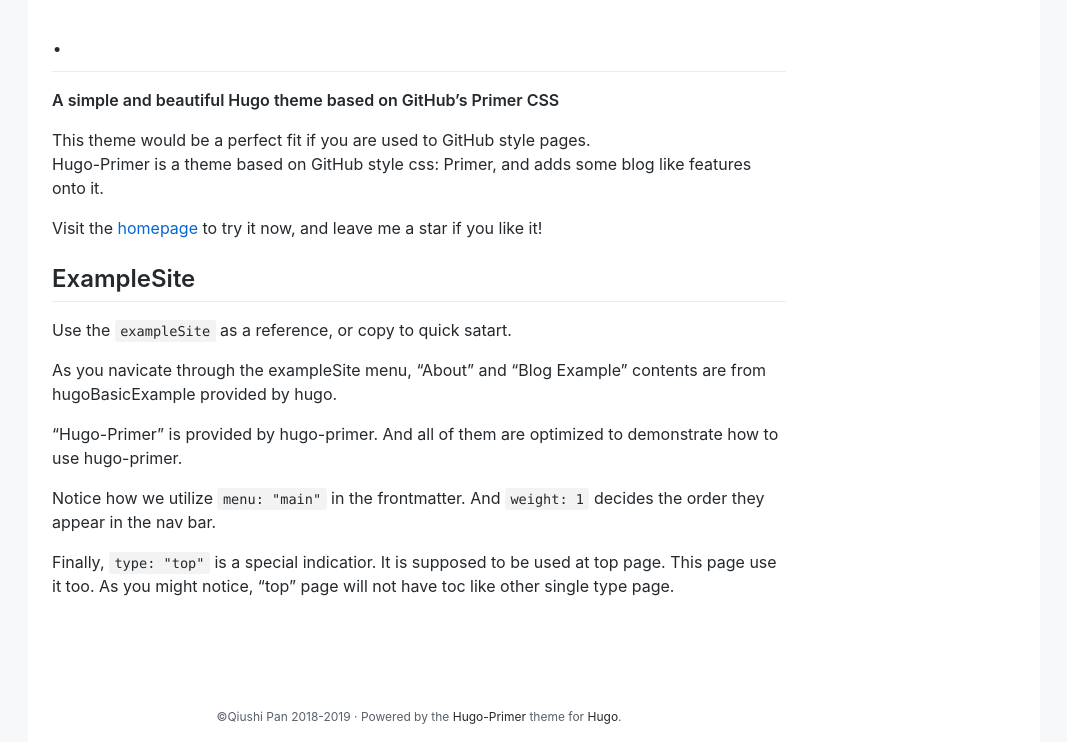
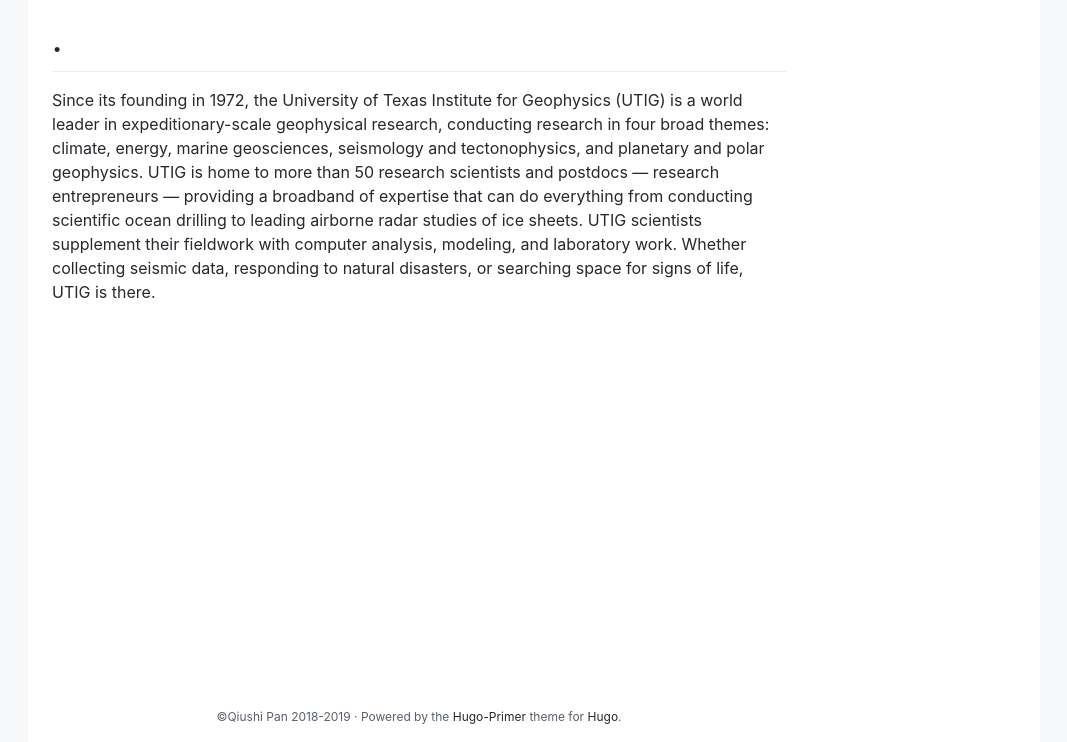
Before and after one commit to UTInverse/utinverse.github.io, a plain HTML site: page index.html in a window 1280 px wide. Shown: the part 58-800 px from the top of the page, without its empty margins (106-1173 px from the left). Drawn offline with nearby package versions, Linux system fonts and the light colour scheme; some packages are replaced by stand-ins of ours.

Commit message:
rebuilding site Fri May 29 11:13:09 CDT 2020

```diff
--- a/index.html
+++ b/index.html
@@ -37,11 +37,7 @@ if (!doNotTrack) {
     <meta name="twitter:site" content="@">
     <meta name="twitter:creator" content="@">
     <meta name="twitter:title" content=".  | Mrinal K Sen&#39;s Research Group">
-    <meta name="twitter:description" content="A simple and beautiful Hugo theme based on GitHub&rsquo;s Primer CSS
-This theme would be a perfect fit if you are used to GitHub style pages.
-Hugo-Primer is a theme based on GitHub style css: Primer, and adds some blog like features onto it.
-Visit the homepage to try it now, and leave me a star if you like it!
-ExampleSite Use the exampleSite as a reference, or copy to quick satart.|This is a website for computational geoscience group at UTIG">
+    <meta name="twitter:description" content="Since its founding in 1972, the University of Texas Institute for Geophysics (UTIG) is a world leader in expeditionary-scale geophysical research, conducting research in four broad themes: climate, energy, marine geosciences, seismology and tectonophysics, and planetary and polar geophysics. UTIG is home to more than 50 research scientists and postdocs — research entrepreneurs — providing a broadband of expertise that can do everything from conducting scientific ocean drilling to leading airborne radar studies of ice sheets.|This is a website for computational geoscience group at UTIG">
     <meta name="twitter:image" content="https://gohugo.io/twitter-card.png">
 
 
@@ -101,22 +97,7 @@ ExampleSite Use the exampleSite as a reference, or copy to quick satart.|This is
 <article>
   <h1>. </h1>
   <section>
-    <p><strong>A simple and beautiful Hugo theme based on GitHub&rsquo;s Primer CSS</strong></p>
-<p>This theme would be a perfect fit if you are used to GitHub style pages.<br>
-Hugo-Primer is a theme based on GitHub style css: Primer, and adds some blog like features onto it.</p>
-<p>Visit the <a href="https://github.com/qqhann/hugo-primer">homepage</a> to try it now, and leave me a star if you like it!</p>
-<h2 id="examplesite">ExampleSite</h2>
-<p>Use the <code>exampleSite</code> as a reference, or copy to quick satart.</p>
-<p>As you navicate through the exampleSite menu,
-&ldquo;About&rdquo; and &ldquo;Blog Example&rdquo; contents are from hugoBasicExample provided by hugo.</p>
-<p>&ldquo;Hugo-Primer&rdquo; is provided by hugo-primer.
-And all of them are optimized to demonstrate how to use hugo-primer.</p>
-<p>Notice how we utilize <code>menu: &quot;main&quot;</code> in the frontmatter.
-And <code>weight: 1</code> decides the order they appear in the nav bar.</p>
-<p>Finally, <code>type: &quot;top&quot;</code> is a special indicatior.
-It is supposed to be used at top page.
-This page use it too.
-As you might notice, &ldquo;top&rdquo; page will not have toc like other single type page.</p>
+    <p>Since its founding in 1972, the University of Texas Institute for Geophysics (UTIG) is a world leader in expeditionary-scale geophysical research, conducting research in four broad themes: climate, energy, marine geosciences, seismology and tectonophysics, and planetary and polar geophysics. UTIG is home to more than 50 research scientists and postdocs — research entrepreneurs — providing a broadband of expertise that can do everything from conducting scientific ocean drilling to leading airborne radar studies of ice sheets. UTIG scientists supplement their fieldwork with computer analysis, modeling, and laboratory work. Whether collecting seismic data, responding to natural disasters, or searching space for signs of life, UTIG is there.</p>
 
   </section>
 </article>
```
